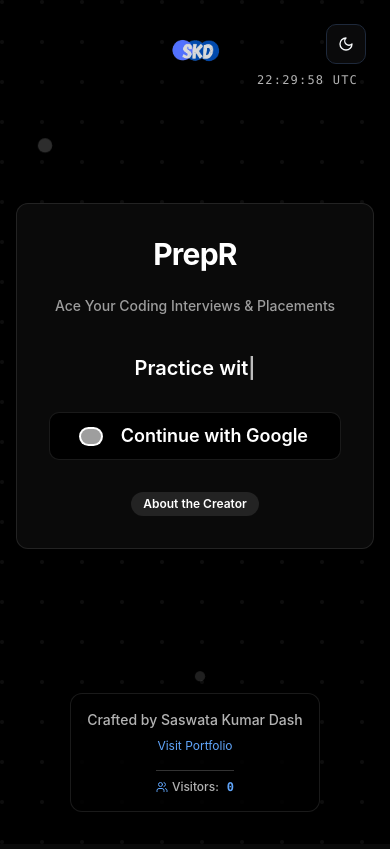
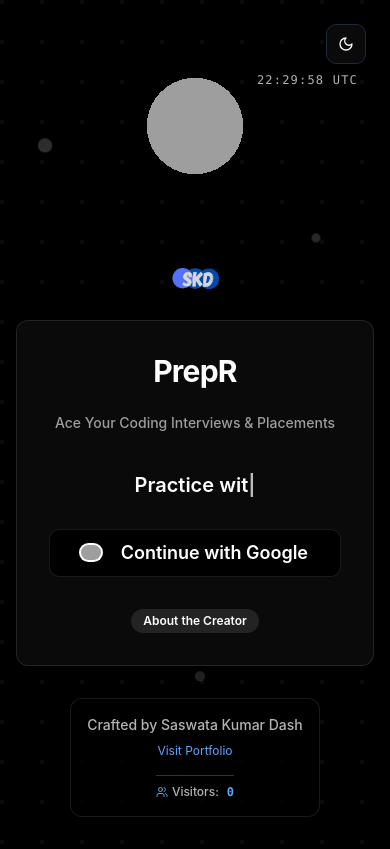
Before and after one commit to saswatakumardash/PREPR, a Next.js app: page / in a window 390 px wide. Built offline with nearby package versions, Linux system fonts and the light colour scheme; no server answers; grey boxes are pictures that could not be loaded.

Commit message:
✨ Enable interactive 3D black hole on mobile devices - Remove mobile hiding (hidden md:block → block) - Enable touch rotation (enableRotate: true) - Add smooth damping and rotation controls - Optimize WebGL settings for mobile performance

```diff
--- a/components/auth/login-3d-effect.tsx
+++ b/components/auth/login-3d-effect.tsx
@@ -51,11 +51,28 @@ function RealisticBlackHole() {
 export default function Login3DEffect({ height = 220 }) {
   return (
     <div style={{ width: '100%', height, position: 'relative', background: 'transparent' }}>
-      <Canvas camera={{ position: [0, 0, 3.5], fov: 50 }} style={{ width: '100%', height: '100%', background: 'transparent' }}>
+      <Canvas
+        camera={{ position: [0, 0, 3.5], fov: 50 }}
+        style={{ width: '100%', height: '100%', background: 'transparent' }}
+        gl={{
+          antialias: false,
+          powerPreference: "high-performance",
+          alpha: true
+        }}
+      >
         <RealisticBlackHole />
         <ambientLight intensity={25.0} />
         <pointLight position={[0, 0, 5]} intensity={0.0} color="#b3caff" />
-        <OrbitControls enablePan={false} enableZoom={false} enableRotate autoRotate autoRotateSpeed={0.7} />
+        <OrbitControls
+          enablePan={false}
+          enableZoom={false}
+          enableRotate={true}
+          autoRotate
+          autoRotateSpeed={0.7}
+          enableDamping={true}
+          dampingFactor={0.05}
+          rotateSpeed={0.5}
+        />
       </Canvas>
     </div>
   );
--- a/components/auth/login-page.tsx
+++ b/components/auth/login-page.tsx
@@ -75,8 +75,8 @@ export function LoginPage({ onLogin }: LoginPageProps) {
             <ThemeToggle />
             <LiveClock />
           </div>
-          {/* 3D Effect above card (desktop only) */}
-          <div className="hidden md:block w-full max-w-md mx-auto mb-2">
+          {/* 3D Effect above card - responsive */}
+          <div className="w-full max-w-md mx-auto mb-2">
             <Login3DEffect height={220} />
           </div>
           {/* Logo below 3D effect */}
```
